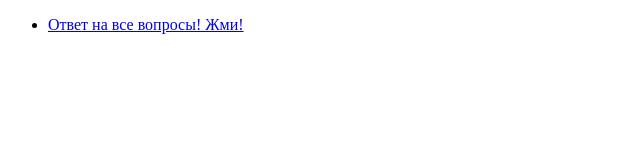
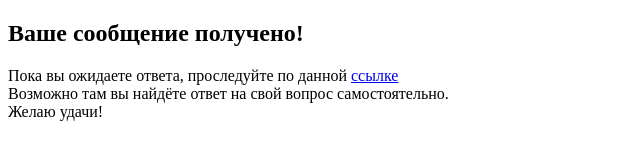
Before and after one commit to Alexiopride/HTML-Practise, a plain HTML site: page youtube.html in a window 1280 px wide. Shown: the whole page, without its empty margins (0-640 px from the left). Drawn offline with Linux system fonts and the light colour scheme.

Commit message:
Add files via upload

```diff
--- /dev/null
+++ b/styles.css
@@ -0,0 +1,20 @@
+@import url('https://fonts.googleapis.com/css2?family=Roboto&display=swap');
+
+body {
+    background-color: #f1f1f1;
+    color: #0f141e;
+
+    font-size: 16px;
+    font-weight: normal;
+    font-family:'Roboto', sans-serif;
+    /* а ещё можно в кратце указать этот же список */
+    /* font: normal 16px 'Roboto', sans-serif; */
+}
+
+
+
+.avatar {
+    width: 200px;
+    border-radius: 28px;
+    box-shadow: 4px 4px 14px rgba(0, 0, 0, 25);
+}
--- a/youtube.html
+++ b/youtube.html
@@ -3,13 +3,14 @@
 <head>
     <meta charset="UTF-8">
 
-    <title>Полезные ссылки</title>
+    <title>Жизненный совет</title>
 </head>
 <body>
-    <ul>
-        <li>
-            <a href="https://www.youtube.com/watch?v=dQw4w9WgXcQ">Ответ на все вопросы! Жми!</a>
-        </li>
-    </ul>
+    <h2>Ваше сообщение получено!</h2>
+    <p>
+    Пока вы ожидаете ответа, проследуйте по данной <a href="https://www.youtube.com/watch?v=dQw4w9WgXcQ" target="_blank">ссылке</a>
+    <br> Возможно там вы найдёте ответ на свой вопрос самостоятельно.
+    <br> Желаю удачи!
+    </p>
 </body>
 </html>
```
Also changed, not shown: forsoul.html (added, +15 -0 lines).
